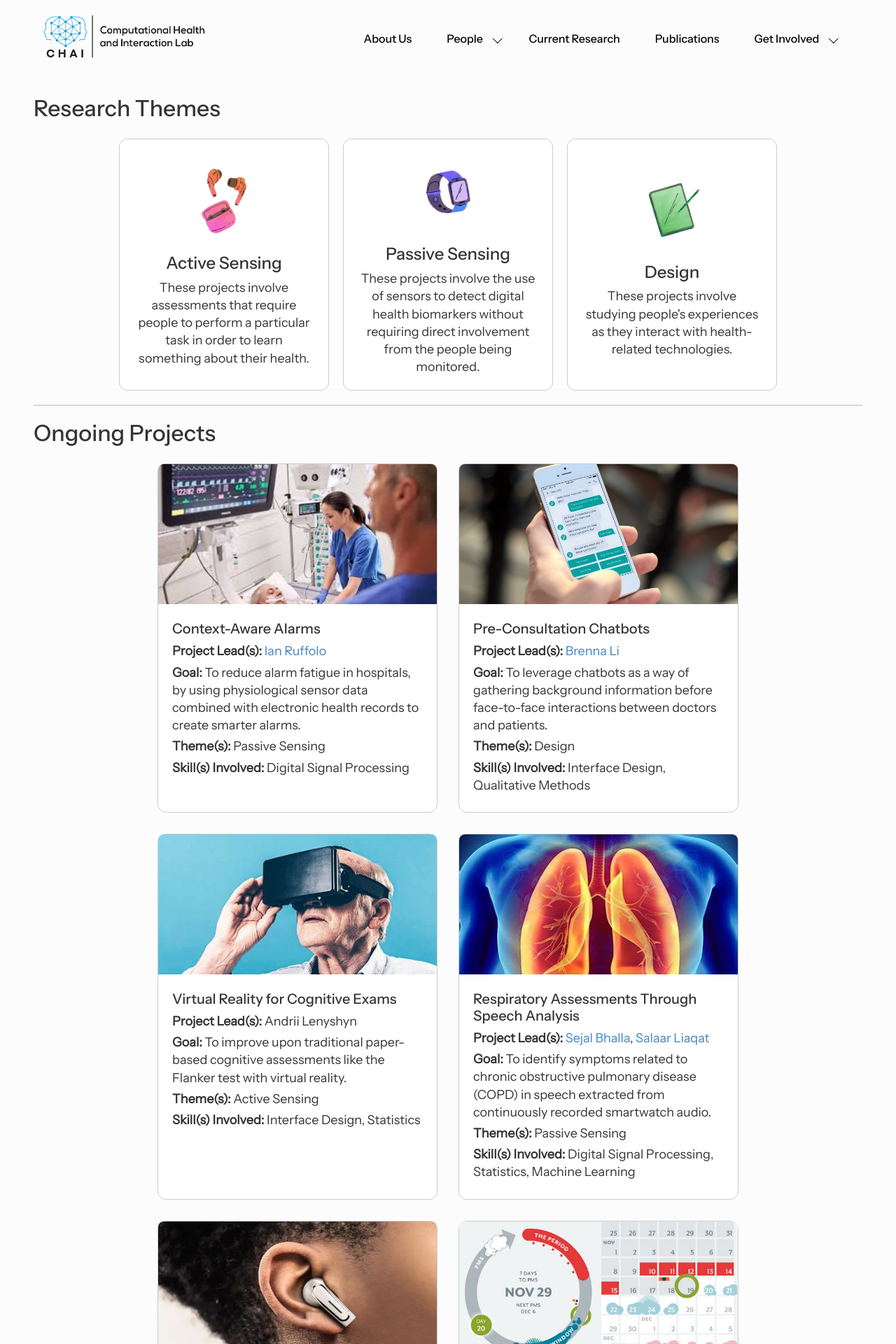
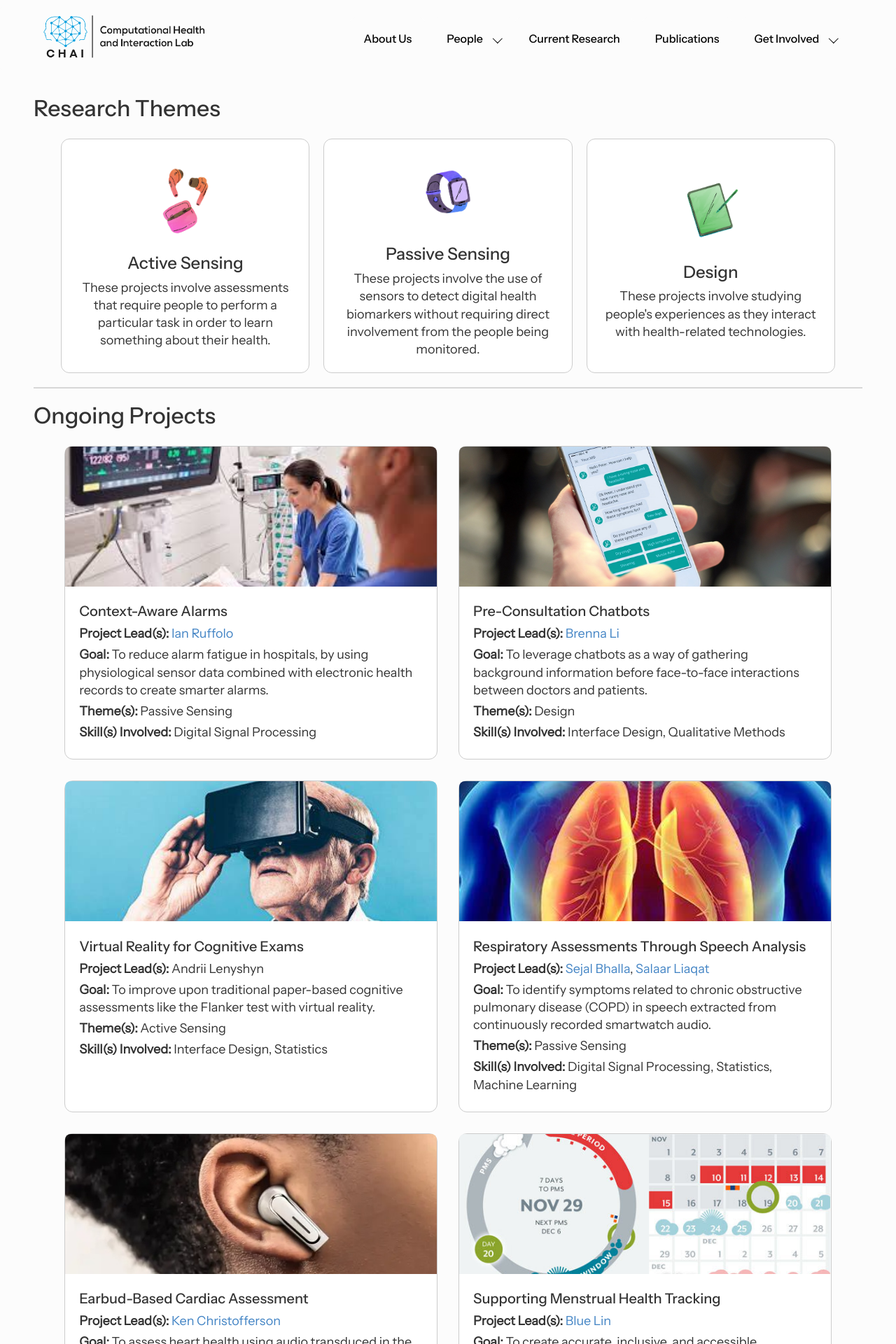
Before and after one commit to chai-toronto/chai-toronto.github.io, a Jekyll site: the page built from current_research/index.html, in a window 1280 px wide. Shown: the top 1920 px of the page at 70% size. Built offline with Jekyll 4.4.1, drawn with Linux system fonts in a browser that asks for light colours.

Commit message:
making current research mobile friendly

```diff
--- a/_sass/_current-research.scss
+++ b/_sass/_current-research.scss
@@ -29,7 +29,7 @@
     gap: 20px;
 
     .theme-card {
-      width: 400px;
+      width: 30%;
       box-sizing: border-box;
       border: 1px solid #ccc;
       border-radius: 12px;
@@ -58,16 +58,6 @@
       }
     }
 
-    @media (max-width: 1340px) {
-      .theme-card {
-        width: 300px;
-      }
-    }
-    @media (max-width: 1040px) {
-      .theme-card {
-        width: 200px;
-      }
-    }
     @media (max-width: 768px) {
       .theme-card {
         width: 100%;
@@ -75,10 +65,16 @@
     }
   }
 
-  .custom-divider-line {
-    height: 1.5px;
-    background-color: rgba(0, 0, 0, 0.15);
-    border: none;
+  .divider {
+    h1 {
+      margin-top: 0;
+      margin-bottom: 1.5rem;
+    }
+    .custom-divider-line {
+      height: 1.5px;
+      background-color: rgba(0, 0, 0, 0.15);
+      border: none;
+    }
   }
 
   .research-content-grid {
@@ -93,7 +89,7 @@
       background: #fff;
       display: flex;
       flex-direction: column;
-      width: 500px;
+      width: 45%;
 
       .project-image {
         img {
@@ -139,16 +135,6 @@
       }
     }
 
-    @media (max-width: 1340px) {
-      .project-card {
-        width: 400px;
-      }
-    }
-    @media (max-width: 1040px) {
-      .project-card {
-        width: 300px;
-      }
-    }
     @media (max-width: 768px) {
       .project-card {
         width: 100%;
--- a/current_research/index.html
+++ b/current_research/index.html
@@ -27,10 +27,12 @@ title: Current Research
     </div>
   </div>
 
-  <hr class="custom-divider-line">
+  <div class="divider">
+    <hr class="custom-divider-line">
+    <h1>Ongoing Projects</h1>
+  </div>
 
   <!-- Projects layout -->
-  <h1 style="margin-top: 0; margin-bottom: 1.5rem;">Ongoing Projects</h1>
   <div class="research-content-grid">
     <!-- Right Column: Projects Grid -->
     {% for project in sorted_projects %}
```
